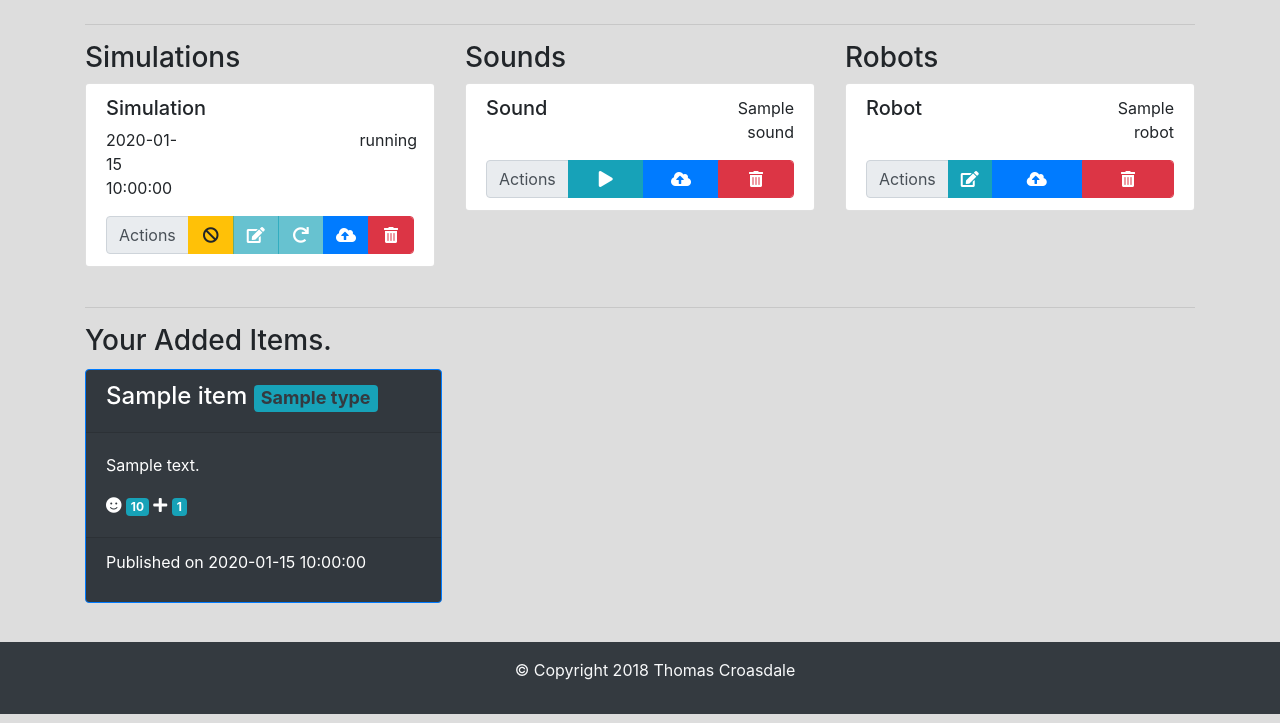
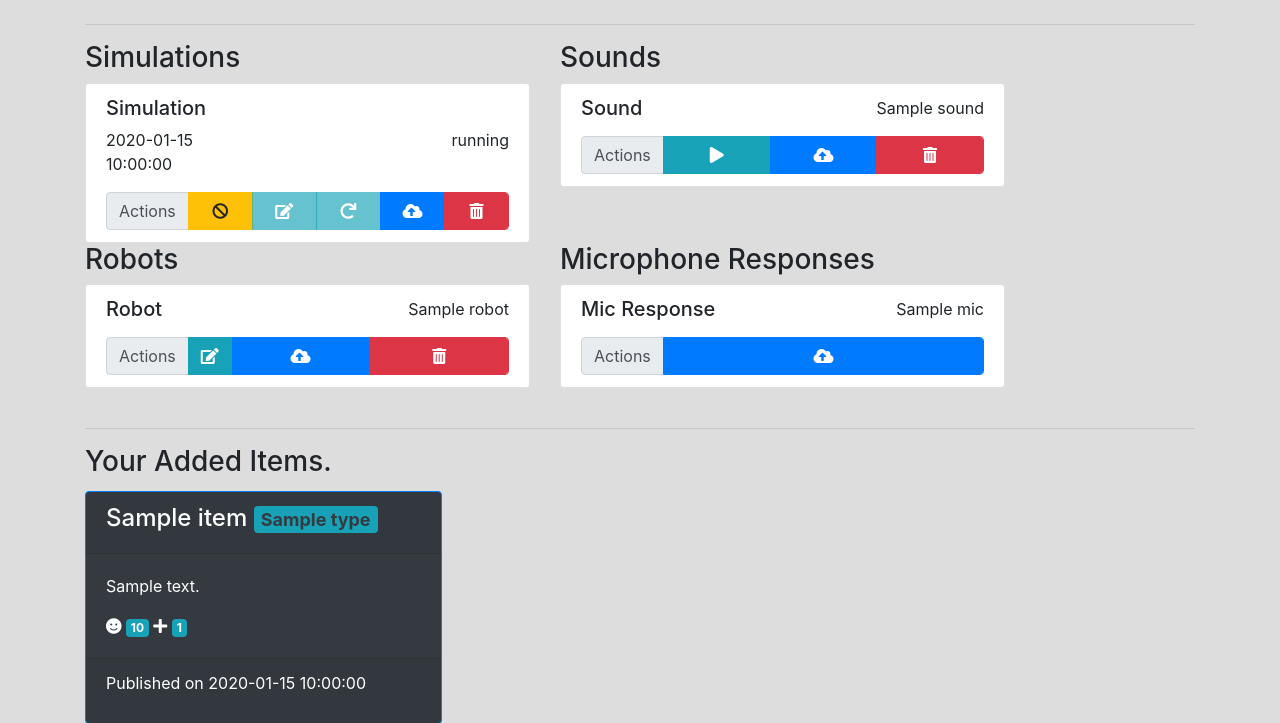
Before and after one commit to TCroasdale/Robot-Hearing-Simulator, a Python web app: template server/templates/dashboard.html in a window 1280 px wide. Shown: the part 86-809 px from the top of the page. Run offline with Jinja, Linux system fonts and the light colour scheme; the template is opened without the code that fills it: most values are stand-ins (such as "Sample title", 1, 10 or a date in 2020); some libraries are stand-ins or nearby versions.

Commit message:
MIcrophones can be viewed in dashboard and searched for publicly

```diff
--- a/server/server.py
+++ b/server/server.py
@@ -118,13 +118,14 @@ class WebServer:
             simulations = self.db.get_user_sims(session['userID'])
             sounds = self.db.get_user_sounds(session['userID'])
             robots = self.db.get_user_robots(session['userID'])
+            microphones = self.db.get_user_mics(session['userID'])
 
             user_added_items = self.db.get_all('SELECT * FROM user_added_items WHERE userID = ?', [session['userID']], type=UserAddedItem)
             added_items = [self.db.get_one('SELECT * FROM public_items WHERE id = ?', [x.itemID], type=PublicItem) for x in user_added_items]
             add_count = {x.id: len(self.db.get_all('SELECT * FROM user_added_items WHERE itemID = ?', [x.id], type=UserAddedItem)) for x in added_items}
 
             return render_template('dashboard.html', user=self.db.get_user(id=session['userID']), \
-                                    simulations=simulations, sounds=sounds, robots=robots, addedItems=added_items, addCount=add_count)
+                                    simulations=simulations, sounds=sounds, robots=robots, microphones=microphones, addedItems=added_items, addCount=add_count)
 
         @self.app.route('/simulator', methods=['GET'])
         def simulator():
@@ -471,6 +472,8 @@ class WebServer:
                 item = self.db.get_simulation(request.form['id'])
             elif request.form['type'] == "SOUND":
                 item = self.db.get_sound(request.form['id'])
+            elif request.form['type'] == "MIC":
+                item = self.db.get_microphone(request.form['id'])
 
             if item == None or item.userID != session['userID']:
                 return redirect('/dashboard')
--- a/server/templates/dashboard.html
+++ b/server/templates/dashboard.html
@@ -6,7 +6,7 @@
     <h1>{{ user.email }}</h1>
     <hr>
     <div class="row">
-      <div id="simulations" class="col-lg-4">
+      <div id="simulations" class="col-lg-5">
         <h3>Simulations</h3>
         <ul id="sim-list" class="list-group">
           {% for sim in simulations: %}
@@ -37,7 +37,7 @@
           {% endfor %}
         </ul>
       </div>
-      <div id="sounds" class="col-lg-4">
+      <div id="sounds" class="col-lg-5">
         <h3>Sounds</h3>
         <ul id="sound-list" class="list-group">
           {% for sound in sounds: %}
@@ -58,7 +58,7 @@
           {% endfor %}
         </ul>
       </div>
-      <div id="robots" class="col-lg-4">
+      <div id="robots" class="col-lg-5">
         <h3>Robots</h3>
         <ul id="robot-list" class="list-group">
           {% for robot in robots: %}
@@ -74,6 +74,27 @@
                 <a href="/robotdesign?robot={{robot.id}}" class="input-group-prepend"><button class="form-control btn btn-info"><span class="fas fa-edit"></span></button></a>
                 <button type="button" class="form-control btn btn-primary" onclick="openModal('ROBOT', {{robot.id}})"><span class="fas fa-cloud-upload-alt"></span></button>
                 <button class="btn btn-danger form-control" onclick="deleteRobot({{robot.id}})"><span class="fas fa-trash-alt"></span></button>
+              </div>
+            </li>
+          {% endfor %}
+        </ul>
+      </div>
+    <div id="microphones" class="col-lg-5">
+        <h3>Microphone Responses</h3>
+        <ul id="mic-list" class="list-group">
+          {% for mic in microphones: %}
+            <li class="list-group-item" id="mic_{{ mic.id }}">
+              <div class="row">
+                <h5 class="col-sm-8">Mic Response</h5>
+                <p class="col-sm-4 text-right">{{ mic.name }}</p>
+              </div>
+              <div class="input-group">
+                <div class="input-group-prepend">
+                  <p class="input-group-text">Actions</p>
+                </div>
+                <!-- <a href="/robotdesign?robot={{mic.id}}" class="input-group-prepend"><button class="form-control btn btn-info"><span class="fas fa-edit"></span></button></a> -->
+                <button type="button" class="form-control btn btn-primary" onclick="openModal('MIC', {{mic.id}})"><span class="fas fa-cloud-upload-alt"></span></button>
+                <!-- <button class="btn btn-danger form-control" onclick="deleteRobot({{mic.id}})"><span class="fas fa-trash-alt"></span></button> -->
               </div>
             </li>
           {% endfor %}
--- a/server/templates/robotdesign.html
+++ b/server/templates/robotdesign.html
@@ -164,7 +164,7 @@
               <option value="{{mic.id}}">{{ mic.name }}</option>
               {% endfor %}
           </select>
-          <button class="form-control btn btn-info"><fas-icon icon-name="globe-europe"></fas-icon></button>
+          <button onclick="openSearchModal('MIC')" class="form-control btn btn-info"><fas-icon icon-name="globe-europe"></fas-icon></button>
         </div>
       </div>
     </div>
@@ -209,7 +209,7 @@
         </div>
         <div class="card-body">
             <p id="card-{id}-desc"></p>
-            <button onclick="addLike({id})"class="btn btn-info"><span class="fas fa-smile"></span> <span id="card-{id}-like-count"></span></button>
+            <span class="fas fa-smile"></span> <span id="card-{id}-like-count" class="badge rounded bg-info"></span>
         </div>
     </div>
 </template>
```
